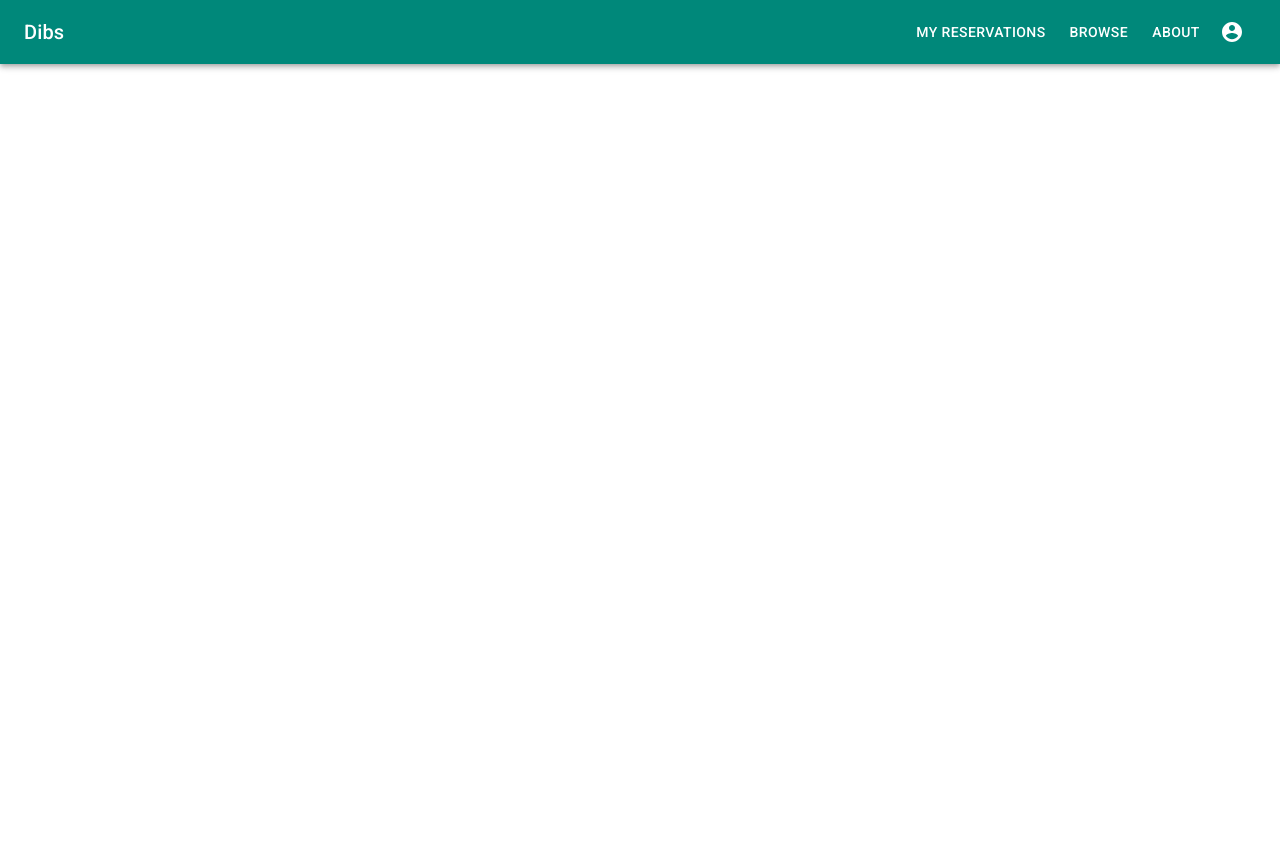
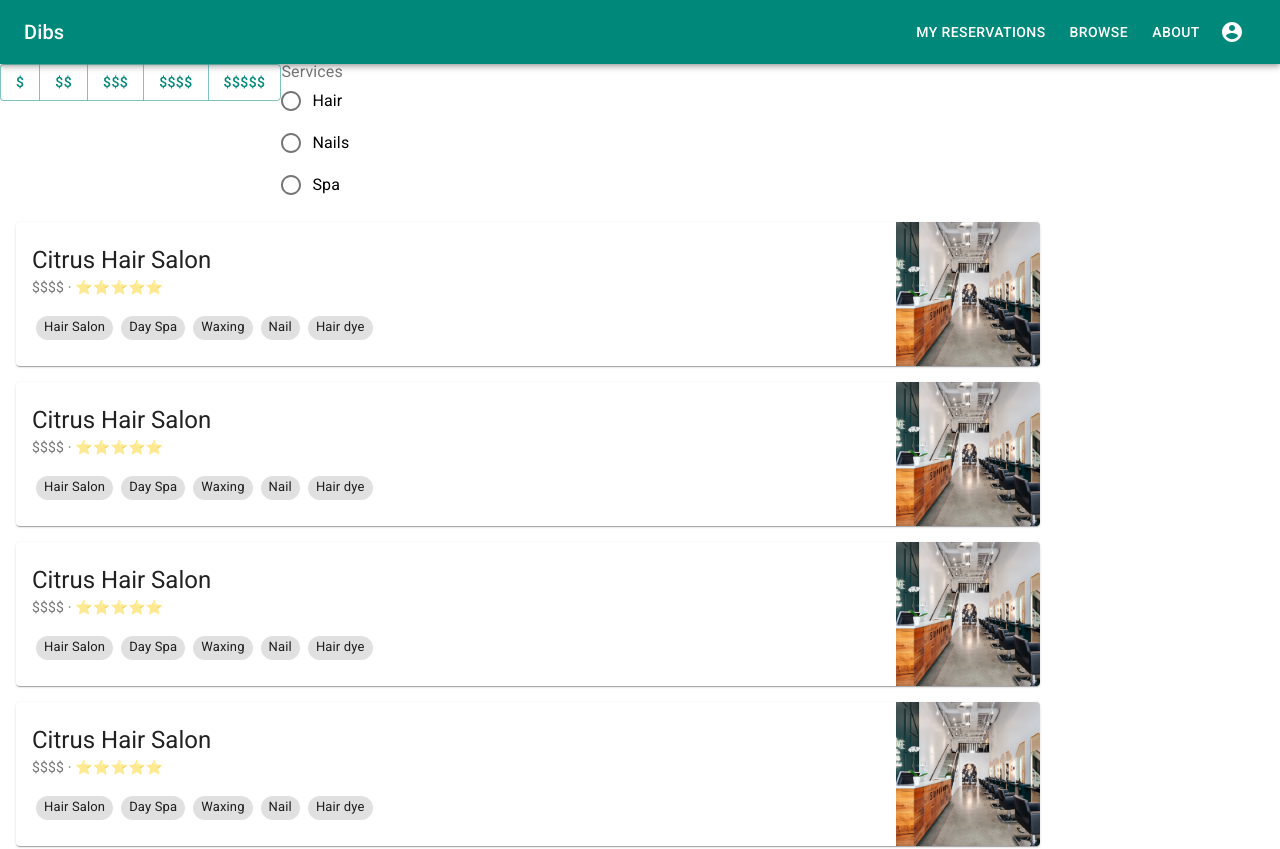
Before and after one commit to yehmond/group1234, a React (Create React App) app: page /browse in a window 1280 px wide. Shown: the top 849 px of the page. Before the commit the page ends 800 px from the top, so only its background shows below. Built offline with nearby package versions, Linux system fonts and the light colour scheme.

Commit message:
[WIP] Started cards and filters for "Browse" page

```diff
--- a/src/App.jsx
+++ b/src/App.jsx
@@ -5,6 +5,7 @@ import RBSMain from "./pages/RBSMain";
 import NavBar from "./components/Nav/NavBar";
 import "./App.scss";
 import Home from "./pages/Home";
+import Browse from "./pages/Browse";
 import MyReservations from "./pages/MyReservations";
 import Reservation from "./pages/Reservation";
 import SignUpPage from "./pages/SignUpPage";
@@ -18,7 +19,9 @@ function App() {
                 <Route exact path="/">
                     <Home />
                 </Route>
-                <Route path="/browse"></Route>
+                <Route path="/browse">
+                    <Browse />
+                </Route>
                 <Route path="/about"></Route>
                 <Route path="/signin">
                     <SignInPage />
--- /dev/null
+++ b/src/components/Browse/BrowseCards.jsx
@@ -0,0 +1,85 @@
+import React from "react";
+import { makeStyles } from "@material-ui/core/styles";
+import Card from "@material-ui/core/Card";
+import CardContent from "@material-ui/core/CardContent";
+import CardActionArea from "@material-ui/core/CardActionArea";
+import CardMedia from "@material-ui/core/CardMedia";
+import Typography from "@material-ui/core/Typography";
+import salonPic from "../../images/salon.png";
+import Chip from "@material-ui/core/Chip";
+import { useHistory } from "react-router-dom";
+
+const useStyles = makeStyles((theme) => ({
+    root: {
+        width: "80%",
+        display: "flex",
+        minHeight: "9rem",
+        margin: "1rem",
+    },
+    action: {
+        display: "flex",
+    },
+    content: {
+        flex: "1 0 auto",
+    },
+    cover: {
+        minWidth: "9rem",
+        minHeight: "9rem",
+    },
+    chip: {
+        margin: theme.spacing(0.5),
+    },
+}));
+
+export default function BrowseCards({ id, name, services, cost, rating }) {
+    const classes = useStyles();
+    const history = useHistory();
+
+    let dollarSigns = "";
+    for (let i = 0; i < cost; i++) {
+        dollarSigns += "$";
+    }
+
+    let ratingStars = "";
+    for (let i = 0; i < rating; i++) {
+        ratingStars += "⭐️";
+    }
+
+    function handleClickArea() {
+        history.push(`/store/${id}`);
+    }
+
+    return (
+        <Card className={classes.root}>
+            <CardActionArea onClick={handleClickArea} className={classes.action}>
+                <CardContent className={classes.content}>
+                    <Typography component="h5" variant="h5">
+                        {name}
+                    </Typography>
+                    <Typography variant="body2" color="textSecondary" component="p">
+                        {dollarSigns} · {ratingStars}
+                    </Typography>
+                    <br />
+                    <Typography variant="body2" color="textPrimary" component="p">
+                        {services.map((service, idx) => {
+                            return (
+                                <Chip
+                                    size="small"
+                                    key={idx}
+                                    className={classes.chip}
+                                    label={service}
+                                />
+                            );
+                        })}
+                    </Typography>
+                </CardContent>
+                <div className={classes.controls}></div>
+                <CardMedia
+                    className={classes.cover}
+                    image={salonPic}
+                    title="Salon"
+                />
+            </CardActionArea>
+        </Card>
+    );
+}
--- /dev/null
+++ b/src/components/Browse/Filter.jsx
@@ -0,0 +1,12 @@
+import React from "react";
+import PriceFilter from "./PriceFilter";
+import ServiceFilter from "./ServiceFilter";
+
+export default function Filter() {
+    return (
+        <div>
+            <PriceFilter />
+            <ServiceFilter />
+        </div>
+    );
+}
--- /dev/null
+++ b/src/components/Browse/PriceFilter.jsx
@@ -0,0 +1,15 @@
+import React from "react";
+import Button from "@material-ui/core/Button";
+import ButtonGroup from "@material-ui/core/ButtonGroup";
+
+export default function PriceFilter() {
+    return (
+        <ButtonGroup color="primary" aria-label="outlined primary button group">
+            <Button>$</Button>
+            <Button>$$</Button>
+            <Button>$$$</Button>
+            <Button>$$$$</Button>
+            <Button>$$$$$</Button>
+        </ButtonGroup>
+    );
+}
--- /dev/null
+++ b/src/components/Browse/ServiceFilter.jsx
@@ -0,0 +1,24 @@
+import React from "react";
+import Radio from "@material-ui/core/Radio";
+import RadioGroup from "@material-ui/core/RadioGroup";
+import FormControlLabel from "@material-ui/core/FormControlLabel";
+import FormControl from "@material-ui/core/FormControl";
+import FormLabel from "@material-ui/core/FormLabel";
+
+export default function ServiceFilter() {
+    return (
+        <FormControl component="fieldset">
+            <FormLabel component="legend">Services</FormLabel>
+            <RadioGroup
+                aria-label="services"
+                name="services"
+                // value={value}
+                // onChange={handleChange}
+            >
+                <FormControlLabel value="Hair" control={<Radio />} label="Hair" />
+                <FormControlLabel value="Nails" control={<Radio />} label="Nails" />
+                <FormControlLabel value="Spa" control={<Radio />} label="Spa" />
+            </RadioGroup>
+        </FormControl>
+    );
+}
--- /dev/null
+++ b/src/pages/Browse.jsx
@@ -0,0 +1,34 @@
+import React from "react";
+import BrowseCards from "../components/Browse/BrowseCards";
+import Filter from "../components/Browse/Filter";
+
+const mockShops = [];
+for (let i = 0; i < 12; i++) {
+    mockShops.push({
+        id: "1",
+        name: "Citrus Hair Salon",
+        services: ["Hair Salon", "Day Spa", "Waxing", "Nail", "Hair dye"],
+        cost: 4,
+        rating: 5,
+    });
+}
+
+export default function Browse() {
+    return (
+        <>
+            <Filter />
+            {mockShops.map(({ id, name, services, cost, rating }) => {
+                return (
+                    <BrowseCards
+                        key={id}
+                        id={id}
+                        name={name}
+                        services={services}
+                        cost={cost}
+                        rating={rating}
+                    />
+                );
+            })}
+        </>
+    );
+}
```
Also changed, not shown: src/components/Browse/PriceSlider.jsx (added, +56 -0 lines).
